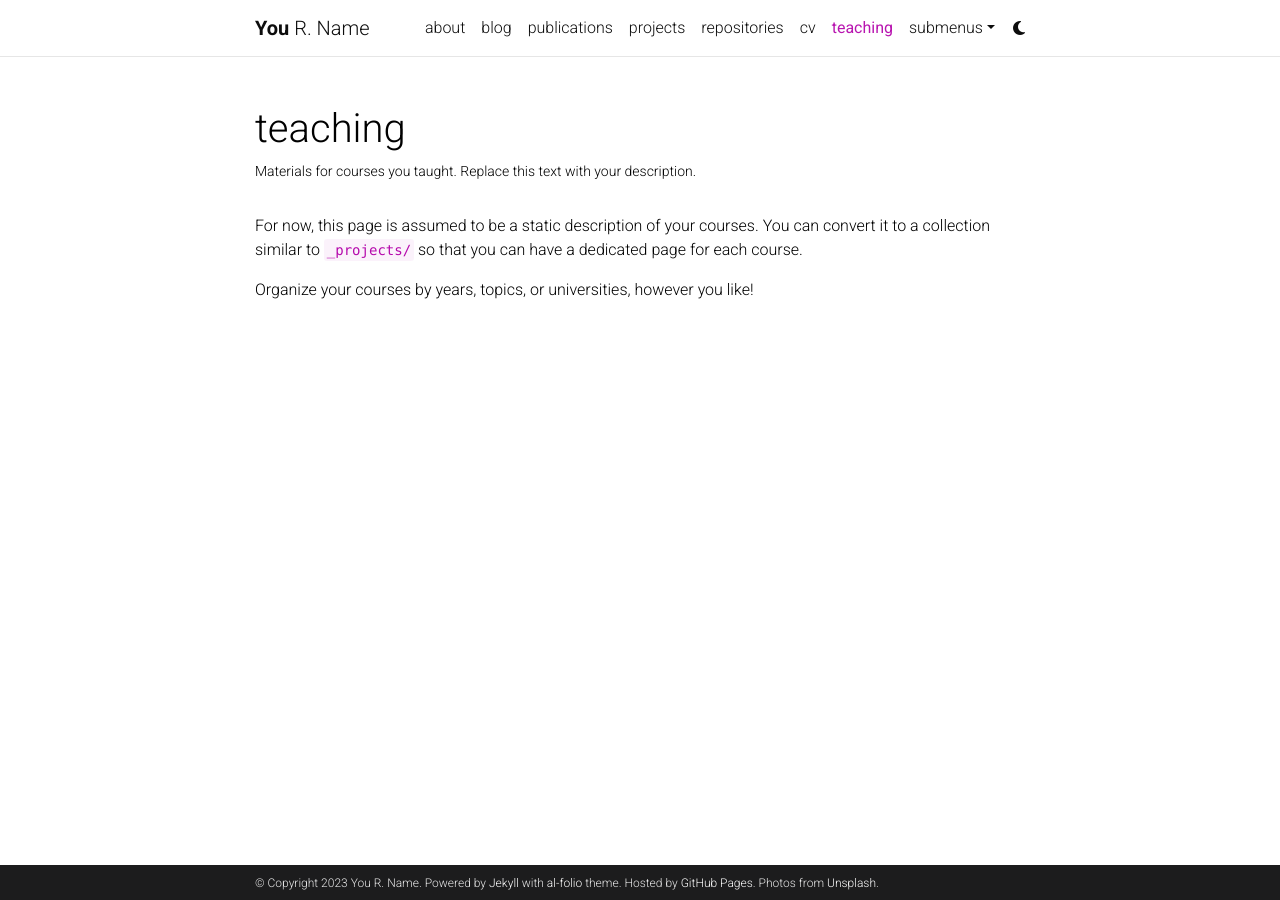
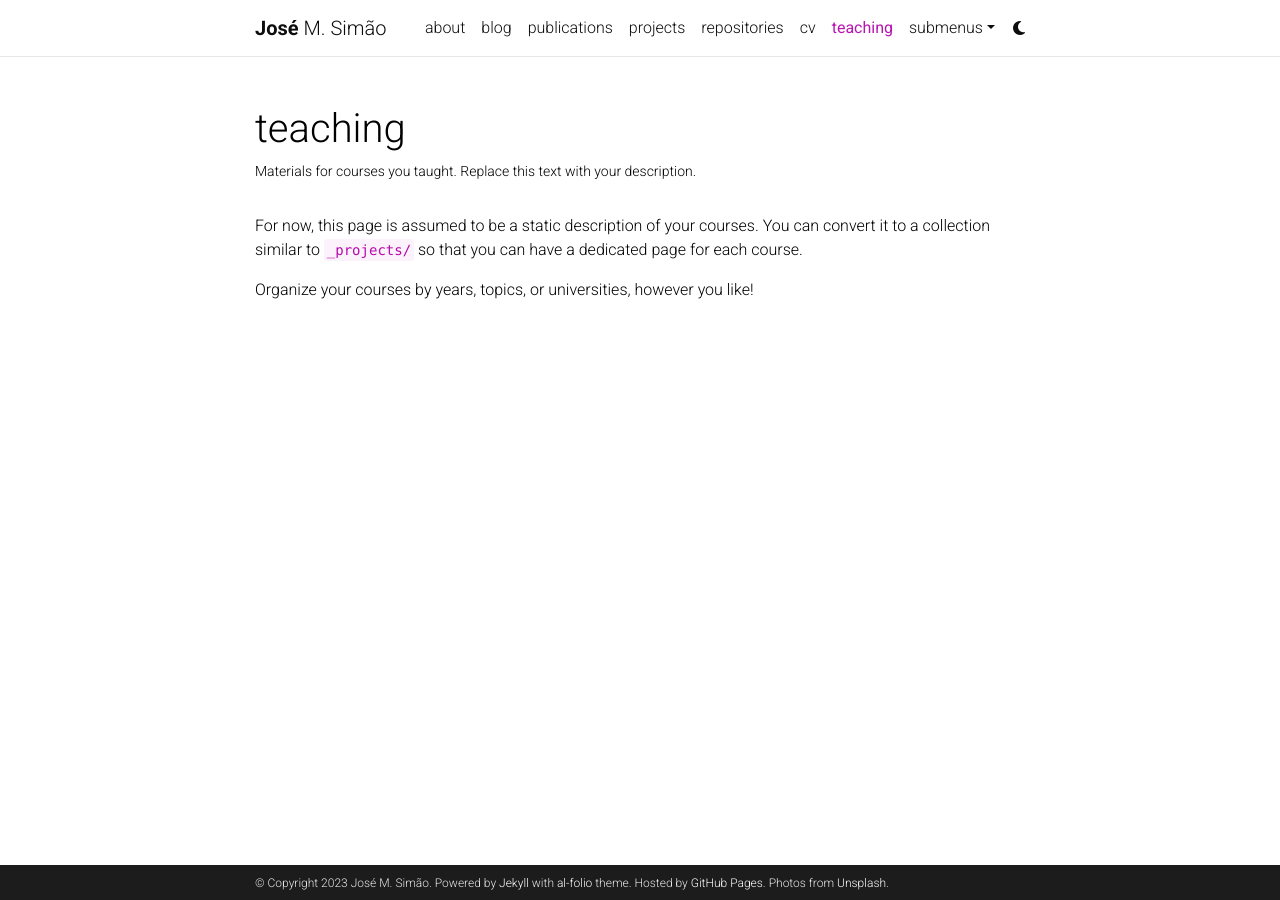
Before and after one commit to jsimaoisel/jsimaoisel.github.io, a Jekyll site: the page built from _pages/teaching.md, in a window 1280 px wide. Built offline with Jekyll 4.4.1, drawn with Linux system fonts in a browser that asks for light colours; comment, search, counter and statistics services are not loaded; a style sheet for code colours, icons or effects is not loaded.

Commit message:
Update _config.yml

```diff
--- a/_config.yml
+++ b/_config.yml
@@ -3,10 +3,10 @@
 # -----------------------------------------------------------------------------
 
 title: blank # the website title (if blank, full name will be used instead)
-first_name: You
-middle_name: R.
-last_name: Name
-email: you@example.com
+first_name: José
+middle_name: M.
+last_name: Simão
+email: jose.simao@isel.pt
 description: > # the ">" symbol means to ignore newlines until "footer_text:"
   A simple, whitespace theme for academics. Based on [*folio](https://github.com/bogoli/-folio) design.
 footer_text: >
@@ -18,8 +18,8 @@
 lang: en # the language of your site (for example: en, fr, cn, ru, etc.)
 icon: ⚛️  # the emoji used as the favicon (alternatively, provide image name in /assets/img/)
 
-url: https://alshedivat.github.io # the base hostname & protocol for your site
-baseurl: /al-folio # the subpath of your site, e.g. /blog/
+url: https://jsimaoisel.github.io # the base hostname & protocol for your site
+baseurl: /blog # the subpath of your site, e.g. /blog/
 last_updated: false # set to true if you want to display last updated in the footer
 impressum_path:  # set to path to include impressum link in the footer, use the same path as permalink in a page, helps to conform with EU GDPR
 
```
